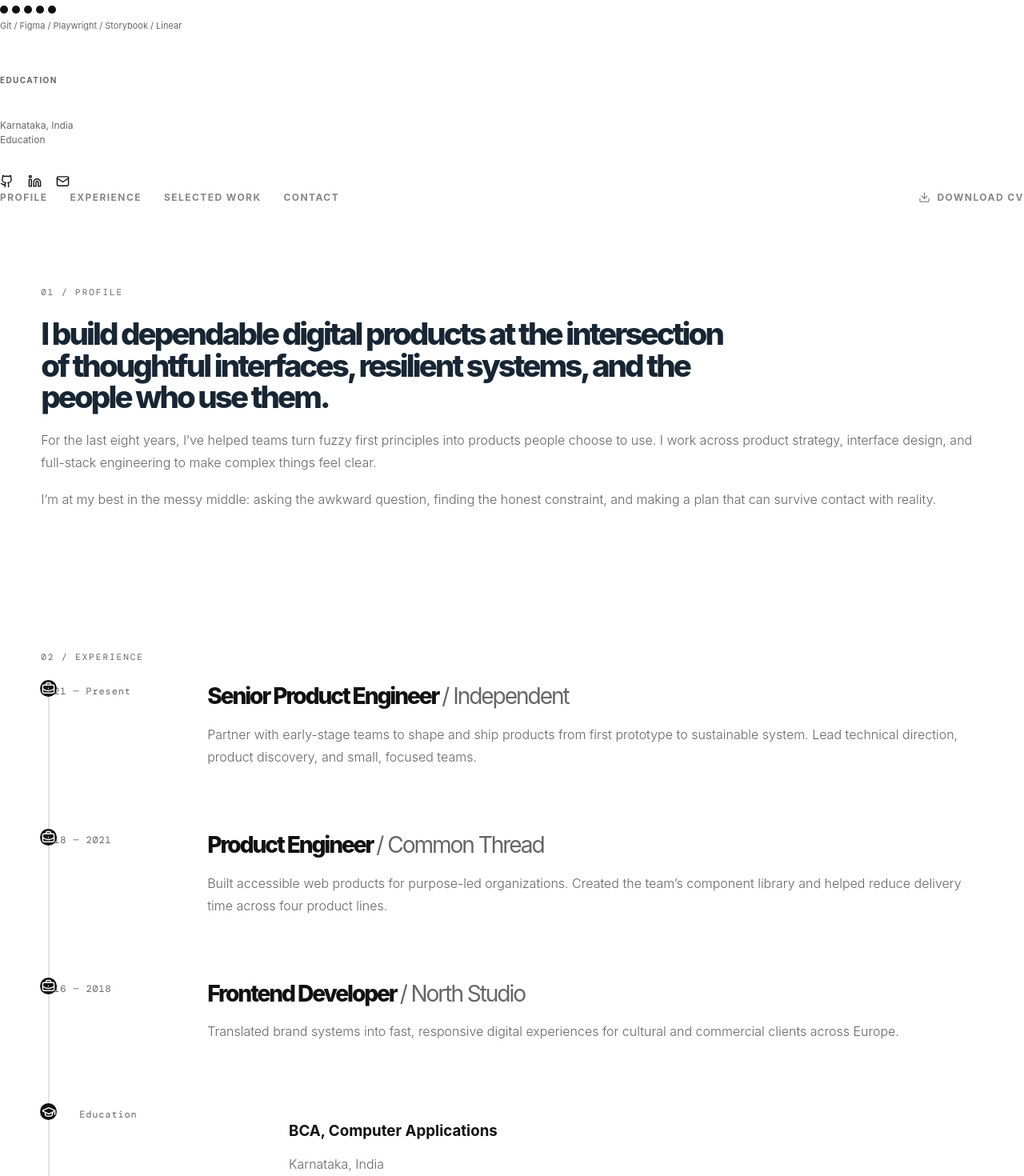
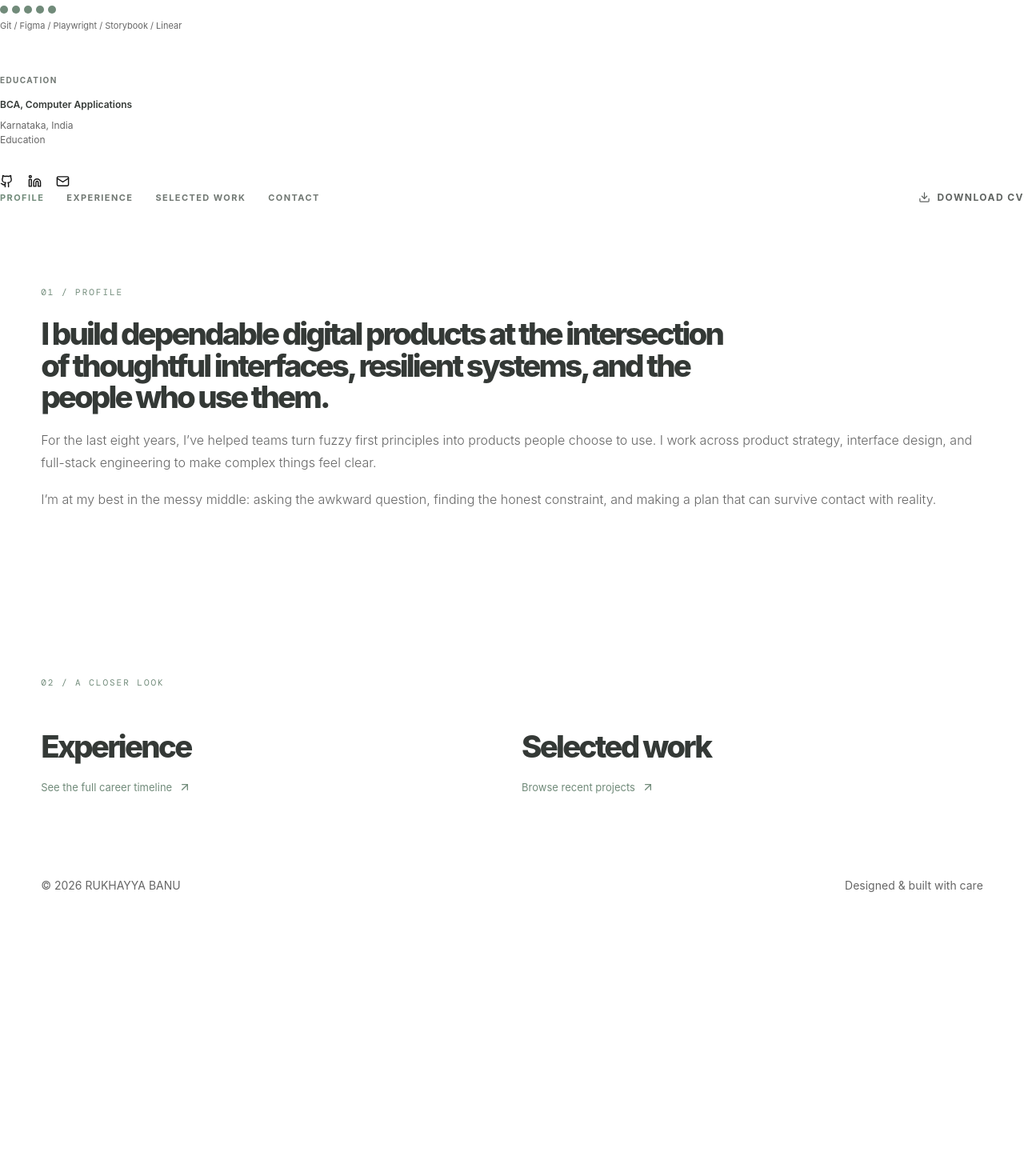
Before and after one commit to KHUSHITAMMANA/Portfolio-, a React (Vite) app in the folder client/: page / in a window 1280 px wide. Shown: the part 820-2290 px from the top of the page at 80% size. After the commit the page ends 1979 px from the top, so only its background shows below. Built offline with nearby package versions, Linux system fonts and the light colour scheme.

Commit message:
Convert portfolio to soft accent multipage site

```diff
--- a/client/src/App.jsx
+++ b/client/src/App.jsx
@@ -1,6 +1,7 @@
 import { useState } from 'react';
 import { ArrowUpRight, BriefcaseBusiness, Check, Download, Github, GraduationCap, Linkedin, Mail, Menu, X } from 'lucide-react';
 import { jsPDF } from 'jspdf';
+import { Link, NavLink, Route, Routes } from 'react-router-dom';
 import { contact, education, experience, profile, projects, skills } from './data';
 
 function downloadResume() {
@@ -46,16 +47,120 @@ function downloadResume() {
   pdf.save(`${profile.name.toLowerCase().replace(/\s+/g, '-')}-resume.pdf`);
 }
 
+function Timeline() {
+  return (
+    <div className="timeline">
+      <div className="experience-list">
+        {experience.map((item) => (
+          <article className="timeline-item" key={item.title + item.company}>
+            <div className="timeline-node"><BriefcaseBusiness size={17} strokeWidth={2} /></div>
+            <div className="date">{item.period}</div>
+            <div>
+              <h3>{item.title} <span>/ {item.company}</span></h3>
+              <p>{item.description}</p>
+            </div>
+          </article>
+        ))}
+      </div>
+      <article className="timeline-item education-timeline">
+        <div className="timeline-node"><GraduationCap size={18} strokeWidth={2} /></div>
+        <div className="date">{education.period}</div>
+        <div>
+          <h3>{education.degree}</h3>
+          <p>{education.school}</p>
+        </div>
+      </article>
+    </div>
+  );
+}
+
+function WorkList({ limit }) {
+  const visibleProjects = limit ? projects.slice(0, limit) : projects;
+
+  return (
+    <div className="work-list">
+      {visibleProjects.map((project) => (
+        <article key={project.title} className={`work-item ${project.color}`}>
+          <div className="work-number">{project.number}</div>
+          <div>
+            <p className="work-type">{project.type}</p>
+            <h3>{project.title}</h3>
+            <p>{project.description}</p>
+            <div className="work-meta">
+              <span>{project.stack}</span>
+              <strong>{project.result}</strong>
+            </div>
+          </div>
+        </article>
+      ))}
+    </div>
+  );
+}
+
+function ContactForm({ form, status, sending, update, submit }) {
+  return (
+    <div className="contact-panel">
+      <h2>Have a good problem?</h2>
+      <p>Tell me what you’re working on, what’s stuck, or what you’re curious about.</p>
+      <form onSubmit={submit}>
+        <div className="field">
+          <label htmlFor="name">Name</label>
+          <input id="name" name="name" value={form.name} onChange={update} type="text" placeholder="Your name" required />
+        </div>
+        <div className="field">
+          <label htmlFor="email">Email</label>
+          <input id="email" name="email" value={form.email} onChange={update} type="email" placeholder="you@company.com" required />
+        </div>
+        <div className="field">
+          <label htmlFor="message">Message</label>
+          <textarea id="message" name="message" value={form.message} onChange={update} placeholder="A few words about the project..." rows="5" required />
+        </div>
+        <button type="submit" className="submit-button" disabled={sending}>
+          {sending ? 'Sending...' : <>Send message <ArrowUpRight size={16} /></>}
+        </button>
+        {status.text && <p className={`status ${status.type}`}>{status.type === 'success' ? <Check size={16} /> : null}{status.text}</p>}
+      </form>
+    </div>
+  );
+}
+
+function HomePage() {
+  return (
+    <>
+      <section className="intro-section page-hero">
+        <div className="section-label">01 / Profile</div>
+        <h2>{profile.summary}</h2>
+        <p>For the last eight years, I’ve helped teams turn fuzzy first principles into products people choose to use. I work across product strategy, interface design, and full-stack engineering to make complex things feel clear.</p>
+        <p>{profile.tagline}</p>
+      </section>
+      <section className="content-section home-preview">
+        <div className="section-label">02 / A closer look</div>
+        <div className="preview-grid">
+          <Link className="preview-link" to="/experience"><strong>Experience</strong><span>See the full career timeline <ArrowUpRight size={16} /></span></Link>
+          <Link className="preview-link" to="/work"><strong>Selected work</strong><span>Browse recent projects <ArrowUpRight size={16} /></span></Link>
+        </div>
+      </section>
+    </>
+  );
+}
+
+function ExperiencePage() {
+  return <section className="content-section"><div className="section-label">02 / Experience + Education</div><Timeline /></section>;
+}
+
+function WorkPage() {
+  return <section className="content-section"><div className="section-label">03 / Selected work</div><WorkList /></section>;
+}
+
+function ContactPage({ form, status, sending, update, submit }) {
+  return <section className="content-section contact-section"><div className="section-label">04 / Contact</div><ContactForm form={form} status={status} sending={sending} update={update} submit={submit} /></section>;
+}
+
 function App() {
   const [menuOpen, setMenuOpen] = useState(false);
   const [form, setForm] = useState({ name: '', email: '', message: '' });
   const [status, setStatus] = useState({ type: '', text: '' });
   const [sending, setSending] = useState(false);
-
-  const goTo = (id) => {
-    document.getElementById(id)?.scrollIntoView({ behavior: 'smooth' });
-    setMenuOpen(false);
-  };
 
   const update = (event) => {
     setForm({ ...form, [event.target.name]: event.target.value });
@@ -90,7 +195,7 @@ function App() {
     <div className="resume-shell">
       <aside className="sidebar">
         <div className="sidebar-top">
-          <a className="wordmark" href="#top">RB<span>/</span>26</a>
+          <Link className="wordmark" to="/">RB<span>/</span>26</Link>
           <button className="menu-toggle" aria-label="Toggle navigation" onClick={() => setMenuOpen(!menuOpen)}>
             {menuOpen ? <X size={20} /> : <Menu size={20} />}
           </button>
@@ -149,110 +254,22 @@ function App() {
       <main id="top" className="main-column">
         <header className={menuOpen ? 'main-nav open' : 'main-nav'}>
           <nav>
-            <button onClick={() => goTo('about')}>Profile</button>
-            <button onClick={() => goTo('experience')}>Experience</button>
-            <button onClick={() => goTo('work')}>Selected work</button>
-            <button onClick={() => goTo('contact')}>Contact</button>
+            <NavLink to="/" onClick={() => setMenuOpen(false)}>Profile</NavLink>
+            <NavLink to="/experience" onClick={() => setMenuOpen(false)}>Experience</NavLink>
+            <NavLink to="/work" onClick={() => setMenuOpen(false)}>Selected work</NavLink>
+            <NavLink to="/contact" onClick={() => setMenuOpen(false)}>Contact</NavLink>
           </nav>
           <button className="download-link" onClick={downloadResume}>
             <Download size={15} /> Download CV
           </button>
         </header>
 
-        <section id="about" className="intro-section">
-          <div className="section-label">01 / Profile</div>
-          <div>
-            <h2>{profile.summary}</h2>
-            <p>
-              For the last eight years, I’ve helped teams turn fuzzy first principles into
-              products people choose to use. I work across product strategy, interface design,
-              and full-stack engineering to make complex things feel clear.
-            </p>
-            <p>{profile.tagline}</p>
-          </div>
-        </section>
-
-        <section id="experience" className="content-section">
-          <div className="section-label">02 / Experience</div>
-          <div className="timeline">
-            <div className="experience-list">
-              {experience.map((item) => (
-                <article className="timeline-item" key={item.title + item.company}>
-                  <div className="timeline-node"><BriefcaseBusiness size={17} strokeWidth={2} /></div>
-                  <div className="date">{item.period}</div>
-                  <div>
-                    <h3>{item.title} <span>/ {item.company}</span></h3>
-                    <p>{item.description}</p>
-                  </div>
-                </article>
-              ))}
-            </div>
-            <article className="timeline-item education-timeline">
-              <div className="timeline-node"><GraduationCap size={18} strokeWidth={2} /></div>
-              <div className="date">{education.period}</div>
-              <div>
-                <h3>{education.degree}</h3>
-                <p>{education.school}</p>
-              </div>
-            </article>
-          </div>
-        </section>
-
-        <section id="work" className="content-section">
-          <div className="section-label">03 / Selected work</div>
-          <div className="work-list">
-            {projects.map((project) => (
-              <article key={project.title} className={`work-item ${project.color}`}>
-                <div className="work-number">{project.number}</div>
-                <div>
-                  <p className="work-type">{project.type}</p>
-                  <h3>{project.title}</h3>
-                  <p>{project.description}</p>
-                  <div className="work-meta">
-                    <span>{project.stack}</span>
-                    <strong>{project.result}</strong>
-                  </div>
-                </div>
-              </article>
-            ))}
-          </div>
-        </section>
-
-        <section id="contact" className="content-section contact-section">
-          <div className="section-label">04 / Contact</div>
-          <div className="contact-panel">
-            <h2>Have a good problem?</h2>
-            <p>Tell me what you’re working on, what’s stuck, or what you’re curious about.</p>
-
-            <form onSubmit={submit}>
-              <div className="field">
-                <label>Name</label>
-                <input name="name" value={form.name} onChange={update} type="text" placeholder="Your name" required />
-              </div>
-
-              <div className="field">
-                <label>Email</label>
-                <input name="email" value={form.email} onChange={update} type="email" placeholder="you@company.com" required />
-              </div>
-
-              <div className="field">
-                <label>Message</label>
-                <textarea name="message" value={form.message} onChange={update} placeholder="A few words about the project..." rows="5" required />
-              </div>
-
-              <button type="submit" className="submit-button" disabled={sending}>
-                {sending ? 'Sending...' : <>Send message <ArrowUpRight size={16} /></>}
-              </button>
-
-              {status.text && (
-                <p className={`status ${status.type}`}>
-                  {status.type === 'success' ? <Check size={16} /> : null}
-                  {status.text}
-                </p>
-              )}
-            </form>
-          </div>
-        </section>
+        <Routes>
+          <Route path="/" element={<HomePage />} />
+          <Route path="/experience" element={<ExperiencePage />} />
+          <Route path="/work" element={<WorkPage />} />
+          <Route path="/contact" element={<ContactPage form={form} status={status} sending={sending} update={update} submit={submit} />} />
+        </Routes>
 
         <footer className="site-footer">
           <span>© 2026 {profile.name}</span>
--- a/client/src/styles.css
+++ b/client/src/styles.css
@@ -682,3 +682,45 @@ body { background: #ffffff; color: #111111; font-family: 'Inter', Helvetica, Ari
   .timeline-item > div:last-child { display: block; }
   .timeline-node { left: -2px; }
 }
+
+/* Soft accent and multipage navigation */
+:root {
+  --accent: #718b7a;
+  --accent-soft: #e8eee9;
+  --text: #343936;
+  --muted: #717873;
+  --line: #dfe5e0;
+}
+
+body { color: var(--text); }
+.wordmark, .sidebar h1, .section-label { color: var(--accent); }
+.wordmark span { color: #b4c3b8; }
+.sidebar h1 { color: var(--accent); }
+.availability-dot { background: var(--accent); }
+.sidebar-title, .sidebar-block, .education strong { color: var(--text); }
+.sidebar-block h2, .main-nav a, .main-nav button, .date, .work-type { color: var(--muted); }
+.sidebar-block a:hover, .sidebar-social a:hover, .main-nav a:hover { color: var(--accent); }
+.main-nav a { padding: 0; font-size: 11px; font-weight: 700; letter-spacing: 0.13em; text-transform: uppercase; }
+.main-nav a.active { color: var(--accent); }
+.main-nav .download-link { color: var(--text); }
+.intro-section h2, .experience-list h3, .work-item h3, .contact-panel h2 { color: var(--text); }
+.timeline::before { background: var(--line); }
+.timeline-node { background: var(--accent); }
+.skill-dots span { background: #e4e9e5; }
+.skill-dots span.is-filled { background: var(--accent); }
+.preview-grid { display: grid; grid-template-columns: repeat(2, minmax(0, 1fr)); gap: 24px; }
+.preview-link { display: grid; gap: 20px; padding: 24px 0; color: var(--text); }
+.preview-link strong { font-size: clamp(28px, 3vw, 48px); font-weight: 800; letter-spacing: -0.07em; }
+.preview-link span { display: inline-flex; align-items: center; gap: 8px; color: var(--accent); font-size: 13px; }
+.preview-link:hover strong { color: var(--accent); }
+.page-hero { min-height: 70vh; }
+.home-preview { padding-top: 4vh; }
+.contact-panel form { margin-top: 48px; }
+.field input:focus, .field textarea:focus { box-shadow: 0 2px 0 var(--accent); }
+.submit-button, .submit-button:hover { color: var(--accent); }
+
+@media (max-width: 760px) {
+  .preview-grid { grid-template-columns: 1fr; gap: 8px; }
+  .page-hero { min-height: auto; }
+  .main-nav a { font-size: 10px; }
+}
```
